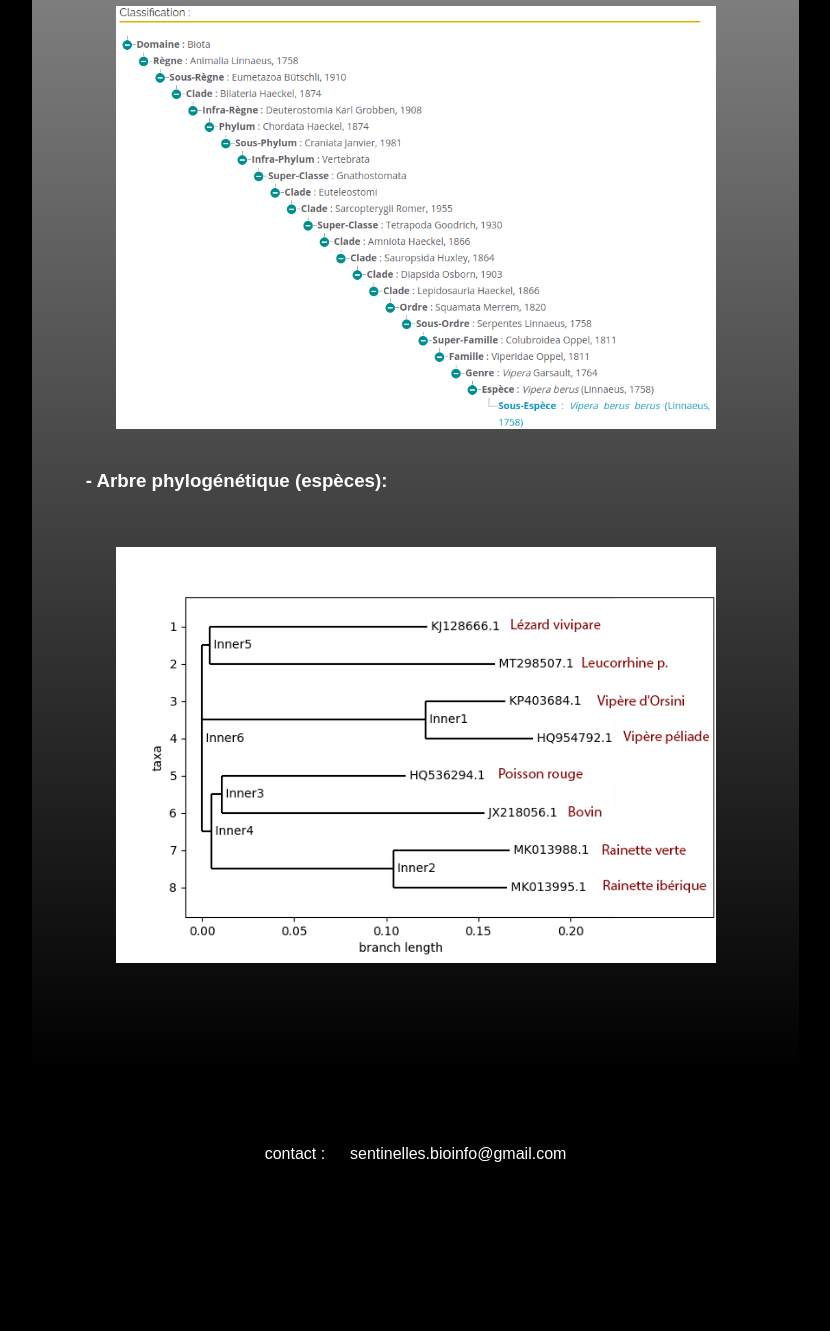
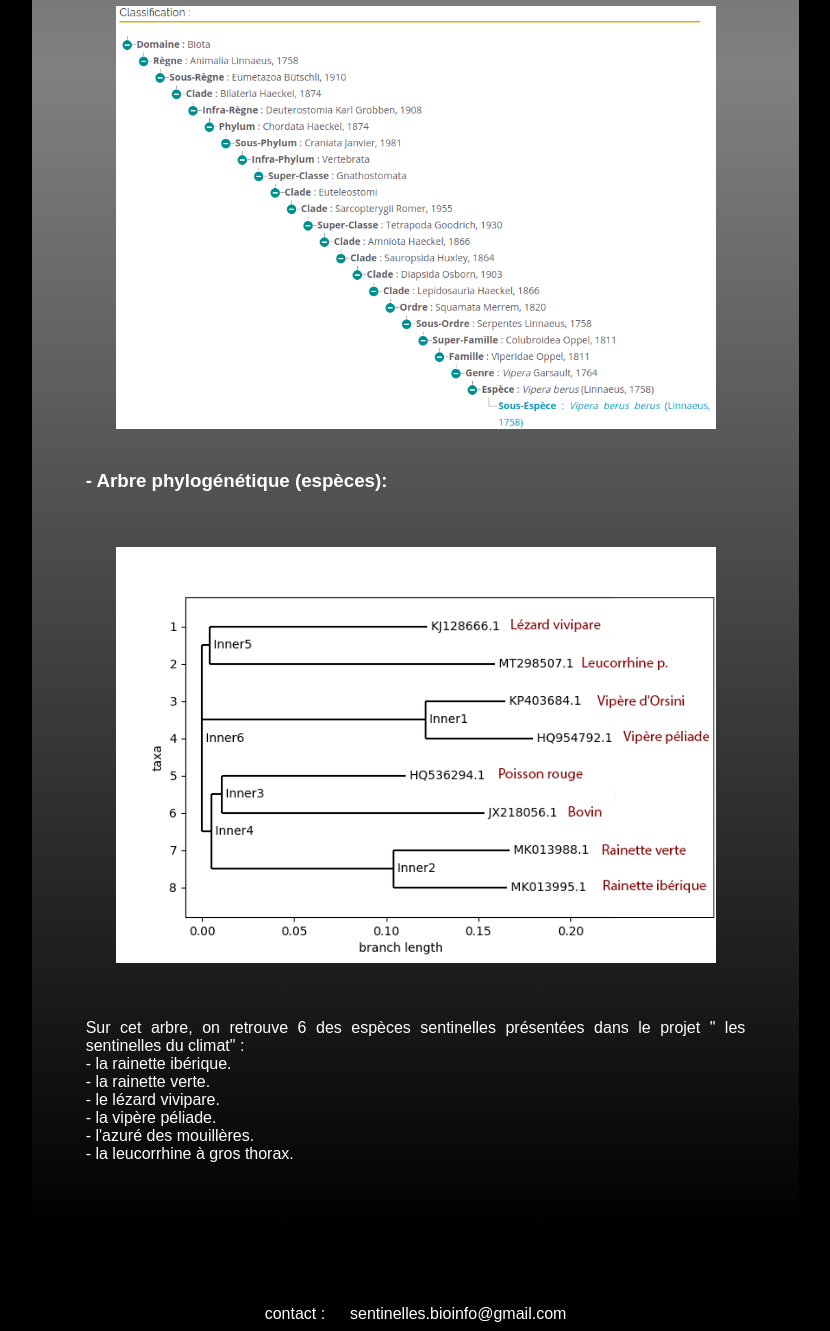
Before and after one commit to les-sentinelles-de-la-bioinfo/ProjetPhylogenie, a Flask app: page /infos in a window 1280 px wide. Shown: the part 2164-3495 px from the top of the page, without its empty margins (224-1054 px from the left). Before the commit the page ends 3326 px from the top, so only its background shows below. Run offline with Flask 2, Linux system fonts and the light colour scheme.

Commit message:
Update infos.html

```diff
--- a/templates/infos.html
+++ b/templates/infos.html
@@ -94,6 +94,13 @@
     <br></br>
     <center><img src="{{ url_for('static', filename='figure/arbre_espece.png') }}", width="600", height="auto">  </center>
     <br></br>
-    <p></p>
+   <p>Sur cet arbre, on retrouve 6 des espèces sentinelles présentées dans le projet  " les sentinelles du climat" :<br>
+        - la rainette ibérique. <br>
+        - la rainette verte.<br>
+        - le lézard vivipare.<br>
+        - la vipère péliade.<br>
+        - l'azuré des mouillères.<br>
+        - la leucorrhine à gros thorax.<br>
+    </p>
 </div>
 {% endblock %}
```
